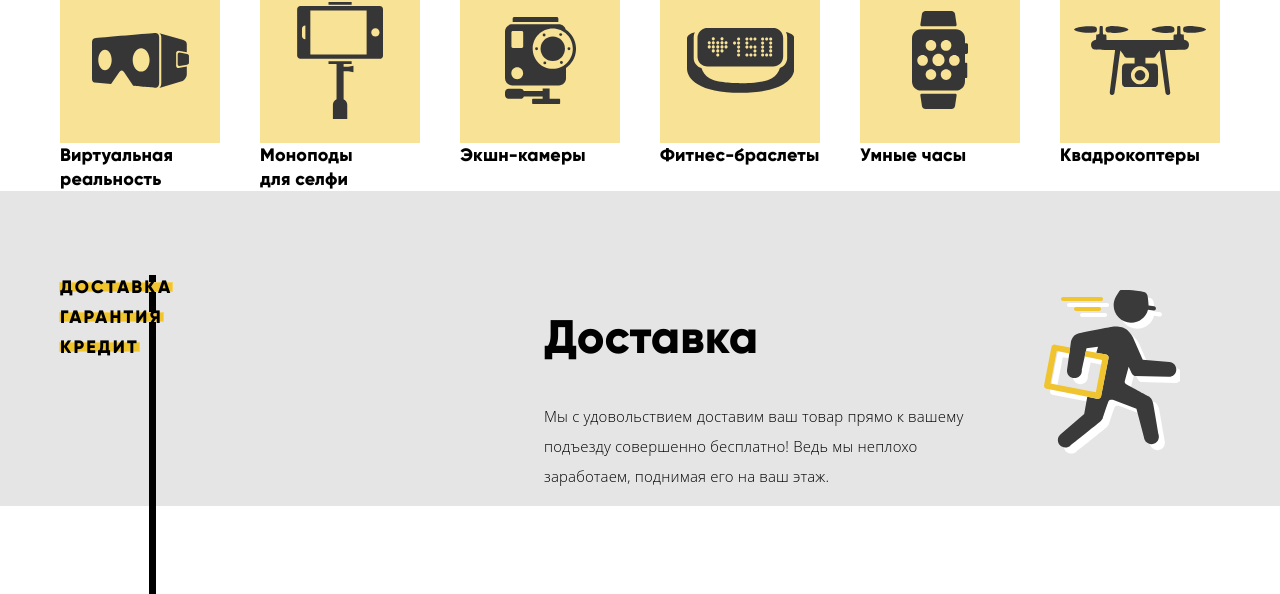
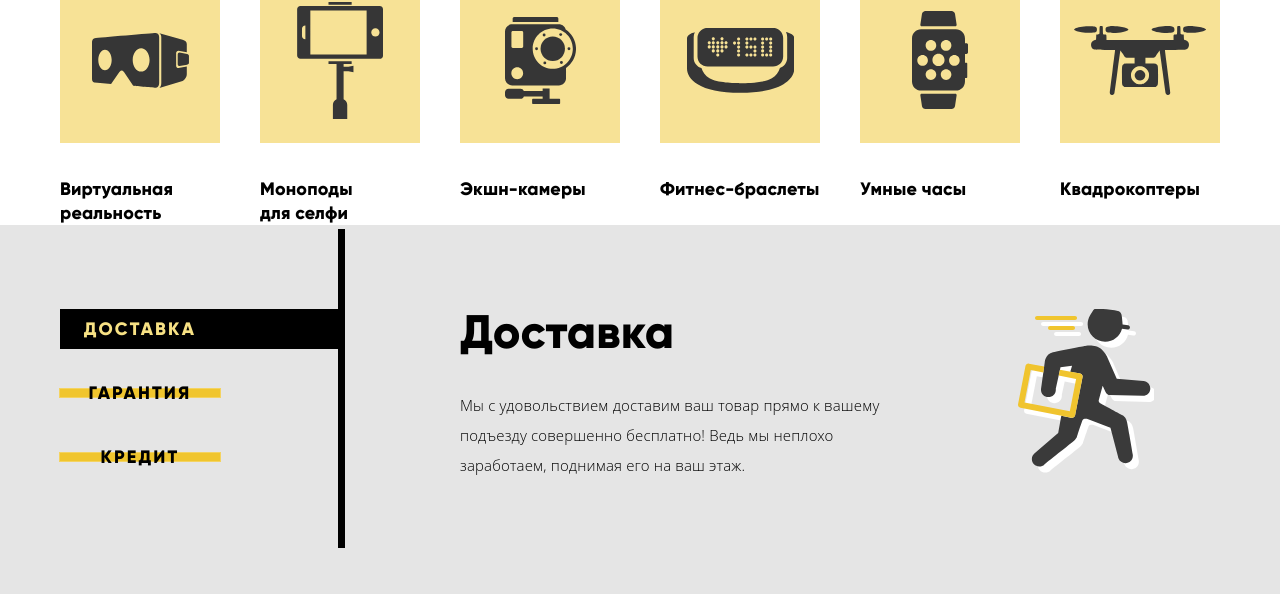
Before and after one commit to ck931/596737-device, a plain HTML site: page index.html in a window 1280 px wide. Shown: the part 837-1431 px from the top of the page. Drawn offline with nearby package versions, Linux system fonts and the light colour scheme.

Commit message:
Почти закончен нижний слайдер
Остался градиент

```diff
--- a/css/main.css
+++ b/css/main.css
@@ -439,7 +439,7 @@ letter-spacing: 0.48px;
   align-items: center;
 }
 
-.popular-icon-background:hover {
+a:hover .popular-icon-background {
   background-color: rgba(240, 197, 46, 1);
 }
 
@@ -603,12 +603,17 @@ letter-spacing: 0.48px;
   display: none;
 }
 
+.slider-slides-wrapper {
+  width: 880px;
+}
+
 #advantages-slide-1:checked ~ .slider-slides-wrapper .advantages-slide-1,
 #advantages-slide-2:checked ~ .slider-slides-wrapper .advantages-slide-2,
 #advantages-slide-3:checked ~ .slider-slides-wrapper .advantages-slide-3 {
   /* display: block; */
   display: flex;
   flex-direction: row;
+  justify-content: space-between;
 }
 
 .main-slider-slides-wrapper > * {
@@ -622,6 +627,22 @@ letter-spacing: 0.48px;
   flex-direction: row;
   justify-content: space-between;
 }
+
+#advantages-slide-1:checked ~ .slider-controls-wrapper .slider-button-1::before,
+#advantages-slide-2:checked ~ .slider-controls-wrapper .slider-button-2::before,
+#advantages-slide-3:checked ~ .slider-controls-wrapper .slider-button-3::before {
+  top: 0;
+  width: 280px;
+  height: 100%;
+  outline: none;
+  background-color: #000000;
+}
+#advantages-slide-1:checked ~ .slider-controls-wrapper .slider-button-1,
+#advantages-slide-2:checked ~ .slider-controls-wrapper .slider-button-2,
+#advantages-slide-3:checked ~ .slider-controls-wrapper .slider-button-3 {
+  color: #f7e184;
+}
+
 
 /* .container ul {
   margin: 0;
@@ -948,6 +969,30 @@ background-color: transparent;
   padding-left: 31px;
 }
 
+.advantages-slider {
+  margin-left: 120px;
+  /* margin-right: 45px; */
+  flex-basis: 760px;
+}
+.advantages-slider figure {
+  min-height: 206px;
+  margin: 0;
+}
+.advantages-slide-1 figure {
+  margin-right: 66px;
+}
+.advantages-slide-2 figure {
+  margin-right: 47px;
+}
+.advantages-slide-3 figure {
+  margin-right: 70px;
+}
+
+.advantages-title {
+  margin-top: 0;
+  margin-bottom: 33px;
+}
+
 .categories-wrapper {
   background-color: #ffffff;
 }
@@ -972,6 +1017,7 @@ background-color: transparent;
 .popular-group-list span {
   display: inline-block;
   max-width: 160px;
+  margin-top: 34px;
 }
 
 .slider-controls {
@@ -980,8 +1026,14 @@ background-color: transparent;
   list-style: none;
 }
 
+.slider-controls li {
+  margin-bottom: 24px;
+}
+
 .advantages-wrapper {
   background-color: #e5e5e5;
+  padding-bottom: 122px;
+  min-height: 270px;
 }
 
 .advantages-wrapper .container {
@@ -995,7 +1047,7 @@ background-color: transparent;
 .slider-wrapper {
   display: flex;
   flex-direction: row;
-  justify-content: space-between;
+  justify-content: flex-start;
 }
 
 .manufacturers-wrapper {
@@ -1258,13 +1310,14 @@ ul.breadcrumbs {
 
 .slider-controls-wrapper {
   position: relative;
+  width: 280px;
 }
 
 .slider-controls::after {
   content: "";
   position: absolute;
-  top: 0px;
-  right: 16px;
+  top: -80px;
+  right: -5px;
   width: 7px;
   height: 319px;
   background-color :#000000;
@@ -1336,10 +1389,27 @@ ul.breadcrumbs {
 .filter-button  {
   width: 200px;
 }
+.slider-button {
+  display: inline-block;
+  width: 160px;
+}
+
+.slider-button:active {
+  color: #f7e184;
+}
+.slider-button:active::before {
+  top: 0;
+  width: 280px;
+  height: 100%;
+  outline: none;
+  background-color: #000000;
+}
+
 .button:active {
   color: rgba(0, 0, 0, 0.3);
   outline: none;
 }
+
 button.button {
   background-color: transparent;
   border: none;
@@ -1406,7 +1476,7 @@ button.button {
   padding-right: 75px;
 }
 .advantages-text-block {
-  width: 460px;
+  width: 450px;
 }
 
 .main-slider-controls {
@@ -1439,6 +1509,8 @@ button.button {
 }
 /* Стилизация модального окна */
 .modal-write-us {
+  display: none;
+
   position: fixed;
   width: 760px;
   /* max-height: 361px; */
--- a/index.html
+++ b/index.html
@@ -255,13 +255,13 @@
             <div class="slider-controls-wrapper">
               <ul class="slider-controls">
                 <li>
-                  <label class="button" for="advantages-slide-1">Доставка</label>
+                  <label class="button slider-button slider-button-1" for="advantages-slide-1">Доставка</label>
                 </li>
                 <li>
-                  <label class="button" for="advantages-slide-2">Гарантия</label>
+                  <label class="button slider-button slider-button-2" for="advantages-slide-2">Гарантия</label>
                 </li>
                 <li>
-                  <label class="button" for="advantages-slide-3">Кредит</label>
+                  <label class="button slider-button slider-button-3" for="advantages-slide-3">Кредит</label>
                 </li>
               </ul>
             </div>
@@ -281,7 +281,7 @@
                 <div class="advantages-text-block">
                   <h2 class="advantages-title" id="guarantee">Гарантия</h2>
                   <p class="advantages-text">
-                    Если из-за возгарания купленного у нас товара у вас сгорит дом - не переживайте, мы выдадим вам новый.<br>
+                    Если из-за возгарания купленного у нас товара у вас сгорит дом — не переживайте, мы выдадим вам новый.<br>
                     Товар, не дом, конечно же.
                   </p>
                 </div>
@@ -293,7 +293,7 @@
                 <div class="advantages-text-block">
                   <h2 class="advantages-title">Кредит</h2>
                   <p class="advantages-text">
-                    Залезть в долговую яму стало проще! Кредитные консультанты подберут для вас наиболее выгодные условия кредита. Выгодные для нашего банка, разумеется.
+                    Залезть в долговую яму стало проще! Кредитные<br>консультанты подберут для вас наиболее выгодные<br>условия кредита. Выгодные для нашего банка, разумеется.
                   </p>
                 </div>
                 <figure>
```
